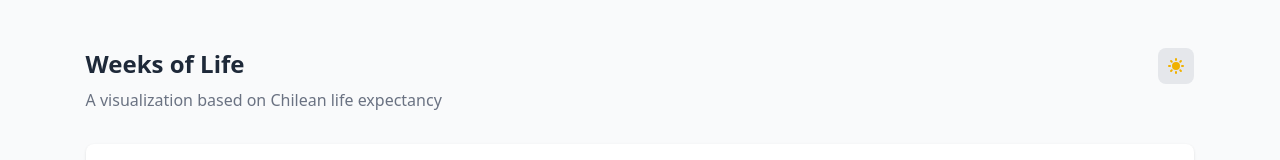
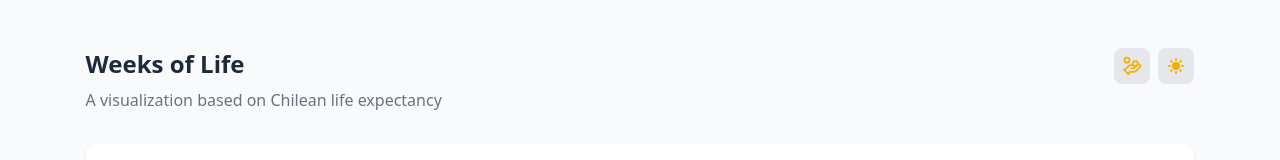
Before and after one commit to Awerito/weeks-of-life, a React (Vite) app: page / in a window 1280 px wide. Shown: the top 160 px of the page. Built offline with nearby package versions, Linux system fonts and the light colour scheme; no server answers.

Commit message:
add(BuyMeCoffee): donation button

```diff
--- /dev/null
+++ b/src/components/BuyMeCoffee.jsx
@@ -0,0 +1,28 @@
+export default function BuyMeCoffee() {
+  return (
+    <a
+      href="https://buymeacoffee.com/awerito"
+      target="_blank"
+      rel="noopener noreferrer"
+      className="p-2 rounded-lg bg-gray-200 dark:bg-gray-700 hover:bg-gray-300 dark:hover:bg-gray-600 transition-colors inline-flex items-center justify-center"
+      aria-label="Support this project"
+      title="Support this project"
+    >
+      <svg
+        className="w-5 h-5 text-yellow-500"
+        viewBox="0 0 24 24"
+        fill="none"
+        stroke="currentColor"
+        strokeWidth="2"
+        strokeLinecap="round"
+        strokeLinejoin="round"
+      >
+        <path d="M11 15h2a2 2 0 1 0 0-4h-3c-.6 0-1.1.2-1.4.6L3 17" />
+        <path d="m7 21 1.6-1.4c.3-.4.8-.6 1.4-.6h4c1.1 0 2.1-.4 2.8-1.2l4.6-4.4a2 2 0 0 0-2.75-2.91l-4.2 3.9" />
+        <path d="m2 16 6 6" />
+        <circle cx="16" cy="9" r="2.9" />
+        <circle cx="6" cy="5" r="3" />
+      </svg>
+    </a>
+  );
+}
--- a/src/components/ThemeToggle.jsx
+++ b/src/components/ThemeToggle.jsx
@@ -4,6 +4,7 @@ export default function ThemeToggle({ theme, onToggle }) {
       onClick={onToggle}
       className="p-2 rounded-lg bg-gray-200 dark:bg-gray-700 hover:bg-gray-300 dark:hover:bg-gray-600 transition-colors"
       aria-label={theme === "dark" ? "Switch to light mode" : "Switch to dark mode"}
+      title={theme === "dark" ? "Switch to light mode" : "Switch to dark mode"}
     >
       {theme === "light" ? (
         <svg
--- a/src/pages/WeeksOfLife.jsx
+++ b/src/pages/WeeksOfLife.jsx
@@ -6,6 +6,7 @@ import { useTheme } from "../hooks/useTheme";
 import InputForm from "../components/InputForm";
 import WeekGrid from "../components/WeekGrid";
 import ThemeToggle from "../components/ThemeToggle";
+import BuyMeCoffee from "../components/BuyMeCoffee";
 import LifeNumbers from "../components/stats/LifeNumbers";
 import ChileanContext from "../components/stats/ChileanContext";
 import CosmicPerspective from "../components/stats/CosmicPerspective";
@@ -116,7 +117,10 @@ export default function WeeksOfLife() {
           <h1 className="text-2xl font-semibold text-gray-800 dark:text-gray-100">
             Weeks of Life
           </h1>
-          <ThemeToggle theme={theme} onToggle={toggleTheme} />
+          <div className="flex gap-2">
+            <BuyMeCoffee />
+            <ThemeToggle theme={theme} onToggle={toggleTheme} />
+          </div>
         </div>
         <p className="text-gray-500 dark:text-gray-400 mb-8">
           A visualization based on Chilean life expectancy
```
